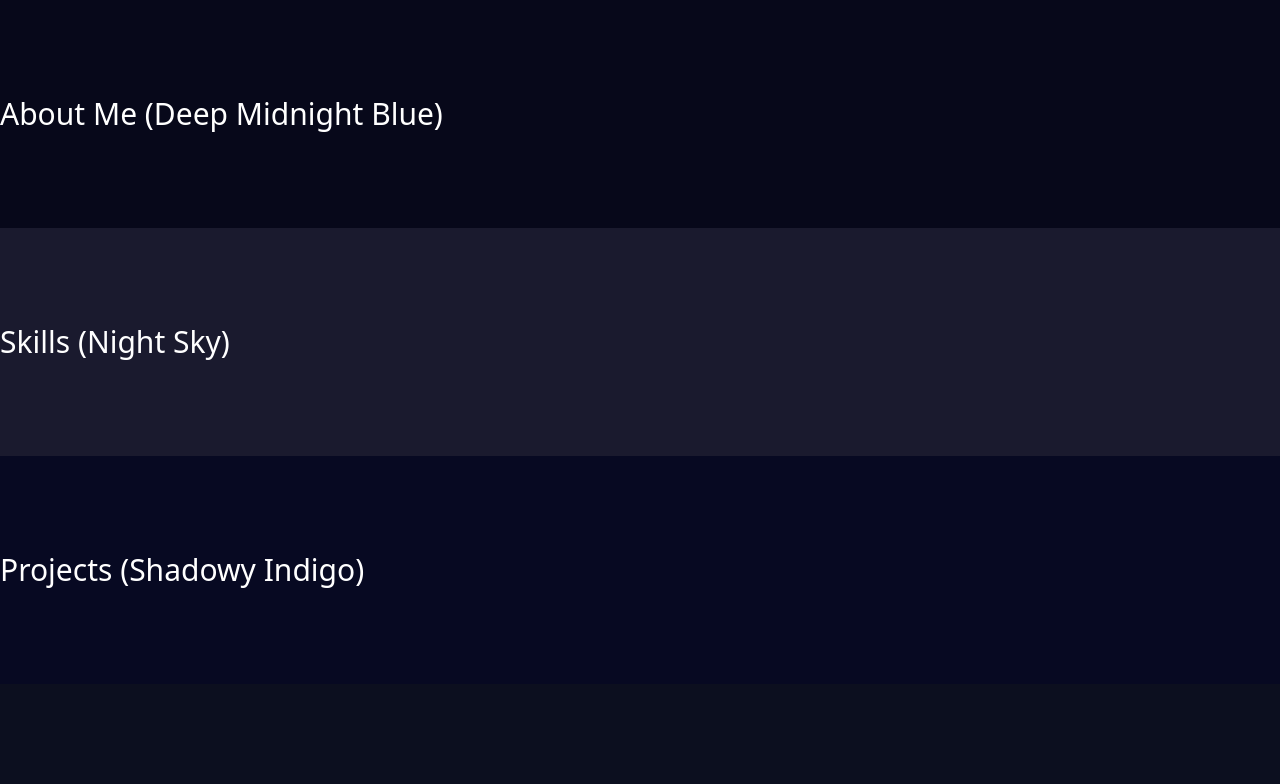
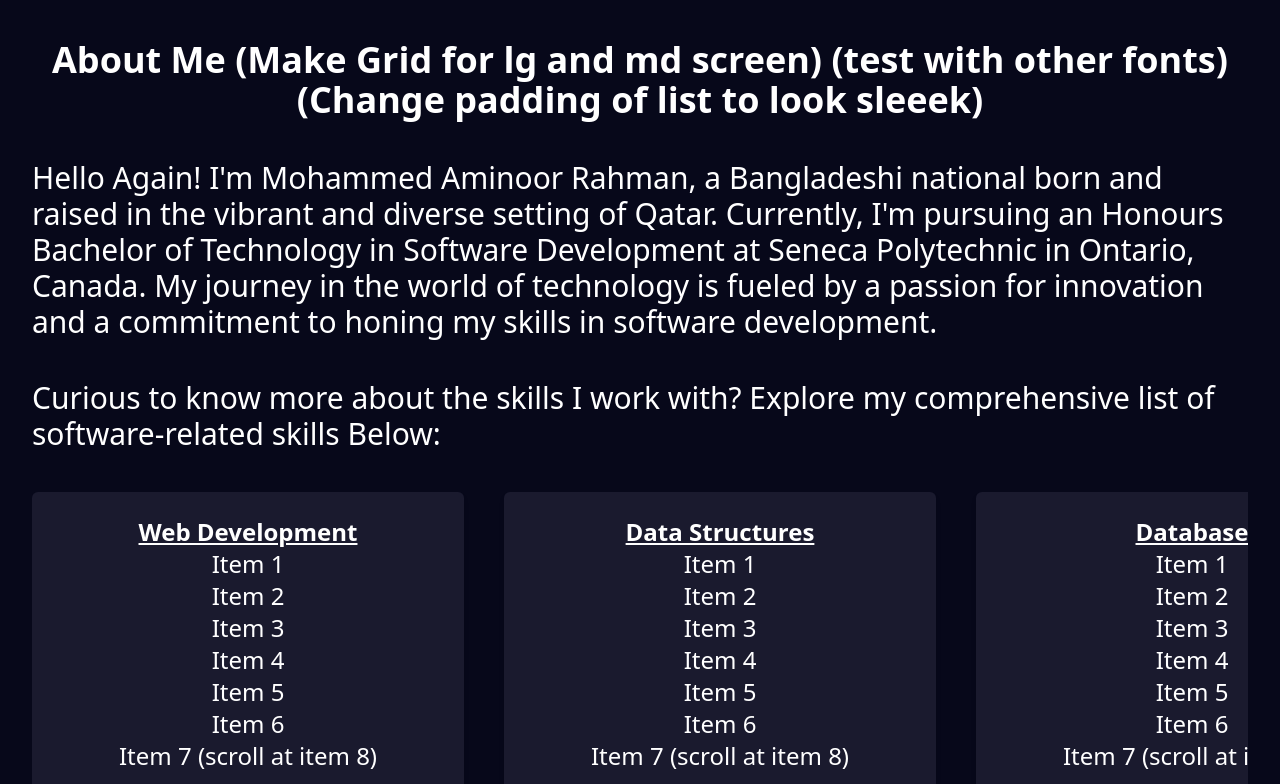
Before and after one commit to Mrahman141/Portfolio_Website, a Next.js app: page / in a window 1280 px wide. Shown: the part 800-1584 px from the top of the page. Built offline with nearby package versions, Linux system fonts and the light colour scheme.

Commit message:
added About me component (not Done) and updated other Stuffs

```diff
--- a/app/page.js
+++ b/app/page.js
@@ -1,5 +1,6 @@
 import Image from 'next/image'
 import Home from '@/components/Home/Home'
+import About_me from '@/components/About Me/About_me'
 
 // ADD TRANSITIONS TO MAKE IT FEEL SMOOTH AND NICE
 
@@ -8,28 +9,7 @@ export default function Main_Home() {
   return (
     <>
       <Home />
-      <div className="bg-Deep-Midnight-Blue">
-        <br />
-        <br />
-        <br />
-        <br />
-        <h1 className="text-3xl text-white">About Me      (Deep Midnight Blue)</h1>
-        <br />
-        <br />
-        <br />
-        <br />
-      </div>
-      <div className="bg-Night-Sky">
-        <br />
-        <br />
-        <br />
-        <br />
-        <h1 className="text-3xl text-white">Skills      (Night Sky)</h1>
-        <br />
-        <br />
-        <br />
-        <br />
-      </div>
+      <About_me/>
       <div className="bg-Shadowy-Indigo">
         <br />
         <br />
--- /dev/null
+++ b/components/About Me/About_me.js
@@ -0,0 +1,97 @@
+import React from 'react'
+
+export default function About_me() {
+    return (
+        <>
+            <div className="bg-Deep-Midnight-Blue min-h-screen w-full text-white">
+                <h1 className=' text-2xl md:text-3xl lg:text-4xl text-center font-bold pt-10'> About Me (Make Grid for lg and md screen) (test with other fonts) (Change padding of list to look sleeek) </h1>
+                <p className="text-xl md:text-2xl lg:text-3xl pr-10 pl-8 pt-10">Hello Again! I'm Mohammed Aminoor Rahman, a Bangladeshi national born and raised in the vibrant and diverse setting of Qatar. Currently, I'm pursuing an Honours Bachelor of Technology in Software Development at Seneca Polytechnic in Ontario, Canada. My journey in the world of technology is fueled by a passion for innovation and a commitment to honing my skills in software development. </p>
+                <p className="text-xl md:text-2xl lg:text-3xl pr-10 pl-8 pt-10">Curious to know more about the skills I work with? Explore my comprehensive list of software-related skills Below:</p>
+
+
+                <div className="overflow-x-auto whitespace-nowrap mx-8 text-lg md:text-xl lg:text-2xl mt-10">
+                    <div class="inline-block w-100 h-80 bg-Night-Sky text-center p-4 md:p-6 mr-10 rounded-md shadow-md overflow-auto">
+                        <ul class="list-none">
+                            <li className="underline font-semibold">Web Development</li>
+                            <li>Item 1</li>
+                            <li>Item 2</li>
+                            <li>Item 3</li>
+                            <li>Item 4</li>
+                            <li>Item 5</li>
+                            <li>Item 6</li>
+                            <li>Item 7 (scroll at item 8)</li>
+                        </ul>
+                    </div>
+
+                    <div class="inline-block w-100 h-80  bg-Night-Sky text-center p-4 md:p-6 mr-10 rounded-md shadow-md overflow-auto ">
+                        <ul class="list-none">
+                            <li className="underline font-semibold">Data Structures</li>
+                            <li>Item 1</li>
+                            <li>Item 2</li>
+                            <li>Item 3</li>
+                            <li>Item 4</li>
+                            <li>Item 5</li>
+                            <li>Item 6</li>
+                            <li>Item 7 (scroll at item 8)</li>
+                        </ul>
+                    </div>
+                    <div class="inline-block w-100 h-80  bg-Night-Sky text-center p-4 md:p-6 mr-10 rounded-md shadow-md overflow-auto ">
+                        <ul class="list-none">
+                            <li className="underline font-semibold">Database</li>
+                            <li>Item 1</li>
+                            <li>Item 2</li>
+                            <li>Item 3</li>
+                            <li>Item 4</li>
+                            <li>Item 5</li>
+                            <li>Item 6</li>
+                            <li>Item 7 (scroll at item 8)</li>
+                        </ul>
+                    </div>
+                    <div class="inline-block w-100 h-80 bg-Night-Sky text-center p-4 md:p-6 mr-10 rounded-md shadow-md overflow-auto ">
+                        <ul class="list-none">
+                            <li className="underline font-semibold">Programming Language/Concepts</li>
+                            <li>Item 1</li>
+                            <li>Item 2</li>
+                            <li>Item 3</li>
+                            <li>Item 4</li>
+                            <li>Item 5</li>
+                            <li>Item 6</li>
+
+                        </ul>
+                    </div>
+                    <div class="inline-block w-100 h-80  bg-Night-Sky text-center p-4 md:p-6 mr-10 rounded-md shadow-md overflow-auto">
+                        <ul class="list-none">
+                            <li className="underline font-semibold">IDEs and version Control</li>
+                            <li>Item 1</li>
+                            <li>Item 2</li>
+                            <li>Item 3</li>
+                            <li>Item 4</li>
+                            <li>Item 5</li>
+                            <li>Item 6</li>
+                            <li>Item 7 (scroll at item 8)</li>
+                        </ul>
+                    </div>
+
+                    {/* <div class="inline-block w-100 h-80  bg-Night-Sky text-center p-4 md:p-6 mr-10 rounded-md shadow-md overflow-auto">
+                        <ul class="list-none">
+                            <li className="underline font-semibold">Other Development Tools</li>
+                            <li>Item 1</li>
+                            <li>Item 2</li>
+                        </ul>
+                    </div>
+
+                    <div class="inline-block w-100 h-80  bg-Night-Sky text-center p-4 md:p-6 mr-10 rounded-md shadow-md overflow-auto">
+                        <ul class="list-none">
+                            <li className="underline font-semibold">Personal Skills</li>
+                            <li>Item 1</li>
+                            <li>Item 2</li>
+                        </ul>
+                    </div> */}
+
+                </div>
+
+
+            </div>
+        </>
+    )
+}
--- a/components/Home/Home.js
+++ b/components/Home/Home.js
@@ -8,7 +8,7 @@ export default function Home() {
                 <div className="max-w-md mx-auto overflow-hidden md:max-w-full ">
                     <div className="md:flex justify-center items-center">
                         <div className="md:shrink-0">
-                            <img className=" rounded-full md:h-128 md:w-128" src="/Me.jpg" alt="Modern building architecture" />
+                            <img className="object-cover rounded-full md:h-128 md:w-128 lg:h-128 lg:w-128 " src="/Me.jpg" alt="Modern building architecture" />
                         </div>
                         <div className="p-8 text-white text-2xl md:text-3xl lg:text-4xl">
                             <p className="mt-2">Hi there! I'm Mohammed Aminoor Rahman, a Software Developer studying at Seneca Polytechnic.</p>
--- a/components/Navbar/Navbar.js
+++ b/components/Navbar/Navbar.js
@@ -47,9 +47,14 @@ export default function Navbar() {
             setVisible(false);
         }
 
-        if(scrollData.y == 0 &  scrollData.lastY == 0) {
+        if(scrollData.y <= 0 &  scrollData.lastY <= 0) {
             setVisible(true);
         }
+
+        // if (scrollData.lastY === scrollData.y) { // this fixes the trembling
+        //     return;
+        // }
+
     }, [scrollData])
 
 
@@ -57,7 +62,7 @@ export default function Navbar() {
 
     // MAYBE CHANGE THE OPACITY DEPENDING ON OTHER CONTENTS HERE VVVVVVV bg-opacity-20 ALSO FIGURE OUT THE TRANSITION FOR MOBILE DROPDOWN
     return (
-        <nav id="navbar" className={`sm:border-none border-b-2 bg-Midnight-Blue  fixed w-full top-0 z-10 text-white ${visible ? ' translate-y-0 transition-all duration-500 ease-in-out' : ' -translate-y-full transition-all duration-500 ease-in-out'}`}>
+        <nav id="navbar" className={` bg-Midnight-Blue  fixed w-full top-0 z-10 text-white ${visible ? ' translate-y-0 transition-all duration-500 ease-in-out' : ' -translate-y-full transition-all duration-500 ease-in-out'}`}>
             <div className="max-w-64  py-2.5 text-xl md:text-2xl lg:text-2xl sm:text-xl">
                 <div className="flex justify-between">
                     <div className="ml-8">
--- a/tailwind.config.js
+++ b/tailwind.config.js
@@ -15,6 +15,10 @@ module.exports = {
       height: {
         '128': '32rem',
       },
+      width: {
+        '128': '32rem',
+        '100': '27rem',
+      },
       colors: {
         'Midnight-Blue': '#0c0d2e',
         'Deep-Midnight-Blue': '#07081a',
```
